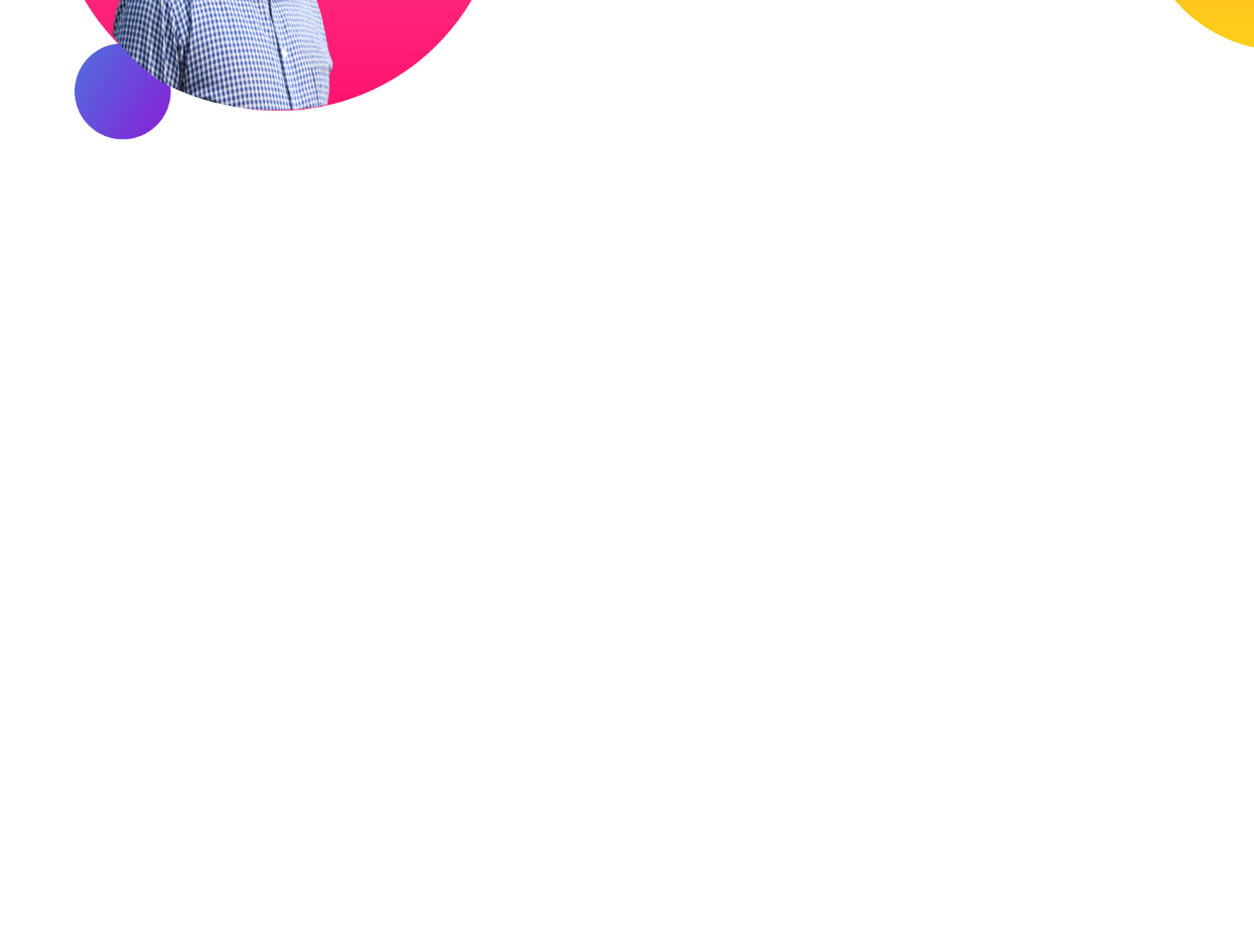
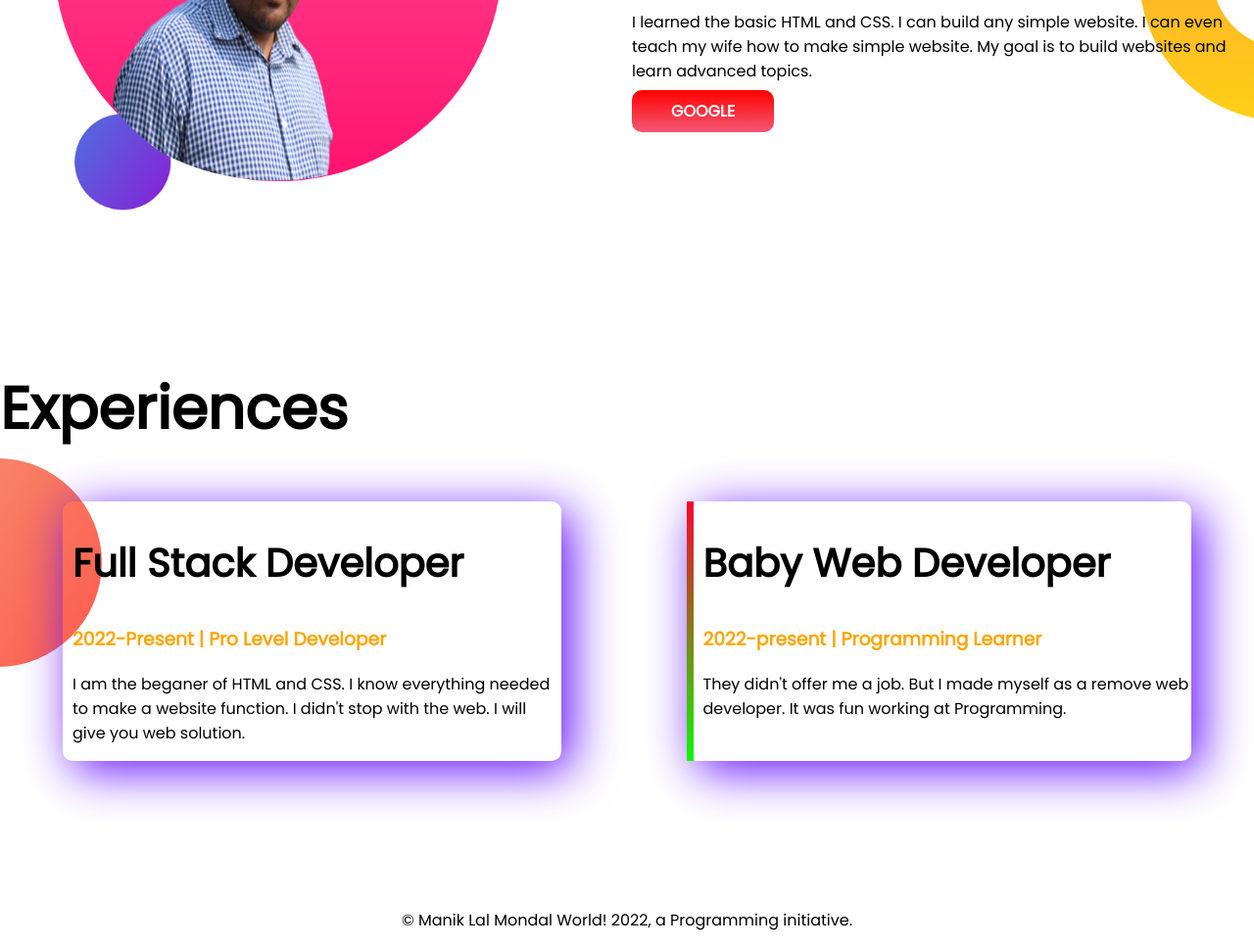
Before and after one commit to manikmondal/developer-portfolio, a plain HTML site: page index.html in a window 1280 px wide. Shown: the part 1006-1974 px from the top of the page at 98% size. Before the commit the page ends 1306 px from the top, so only its background shows below. Drawn offline with Linux system fonts and the light colour scheme.

Commit message:
footer and experience added

```diff
--- a/index.html
+++ b/index.html
@@ -13,7 +13,7 @@
 </head>
 
 <body>
-    <section class="top-banner">
+    <section class="top-banner flexible-container">
         <div class="half-width">
             <h1>Welcome To</h1>
             <h1><span class="orange-color">Manik Lal Mondal</span> World!</h1>
@@ -28,7 +28,7 @@
             <img src="images/manik1.png" alt="">
         </div>
     </section>
-    <section class="dream-big">
+    <section class="dream-big flexible-container">
         <div class="half-width">
             <img src="images/manik2.png" alt="">
         </div>
@@ -42,6 +42,28 @@
         </div>
 
     </section>
+    <section class="experience-area">
+        <h1>Experiences</h1>
+        <div id="full-stack-experience" class="flexible-container">
+            <div class="experience-item">
+                <h2>Full Stack Developer</h2>
+                <h3 class="orange-color">2022-Present | Pro Level Developer</h3>
+                <p>I am the beganer of HTML and CSS. I know everything needed to make a website function. I didn't stop
+                    with
+                    the web. I will give you web solution.</p>
+            </div>
+            <div id="web-dev-experience" class="experience-item">
+                <h2>Baby Web Developer</h2>
+                <h3 class="orange-color">2022-present | Programming Learner</h3>
+                <p>They didn't offer me a job. But I made myself as a remove web developer. It was fun working at
+                    Programming.</p>
+            </div>
+        </div>
+
+    </section>
+    <footer>
+        <p>© Manik Lal Mondal World! 2022, a Programming initiative.</p>
+    </footer>
 </body>
 
 </html>
--- a/style.css
+++ b/style.css
@@ -3,12 +3,15 @@ body{
     margin: 0;
 }
 h1{
-    font-size: 50px;
+    font-size: 60px;
+}
+h2{
+    font-size: 40px;
 }
 .orange-color{
 color: orange;
 }
-section{
+.flexible-container{
     display: flex;
     margin-bottom: 150px;
 }
@@ -36,3 +39,24 @@ section{
     background-repeat: no-repeat;
     background-position: right;
 }
+.experience-area{
+    background-image: url(images/exp-bg.png);
+    background-repeat: no-repeat;
+    background-position: left;
+}
+.experience-item{
+    width: 40%;
+    margin-left: 5%;
+    margin-right: 5%;
+    padding-left: 10px;
+    border-radius: 10px;
+    box-shadow: 10px 10px 50px rgb(99, 15, 253);
+}
+#web-dev-experience{
+    border-left: 7px solid;
+    border-image: linear-gradient(#fa042d, #0df705) 30;
+    border-image-slice: 1;
+}
+footer p {
+    text-align: center;
+}
```
Also changed, not shown: images/jhankar.png (deleted), images/jhankar2.png (deleted), images/my-bg.png (deleted), images/my-bg2.png (deleted), 4 other files.
